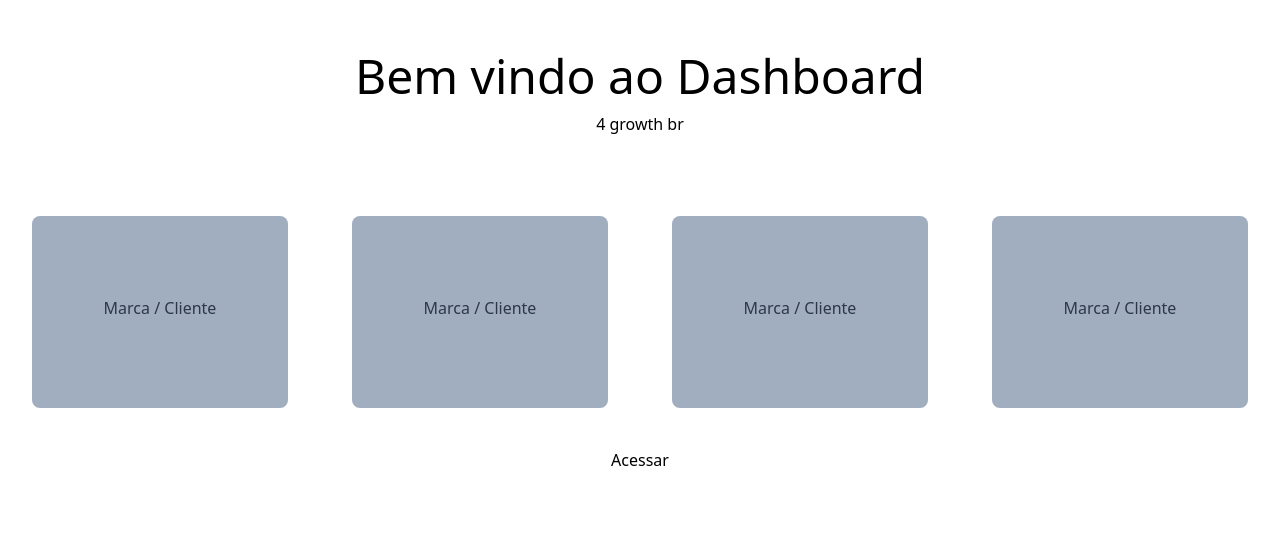
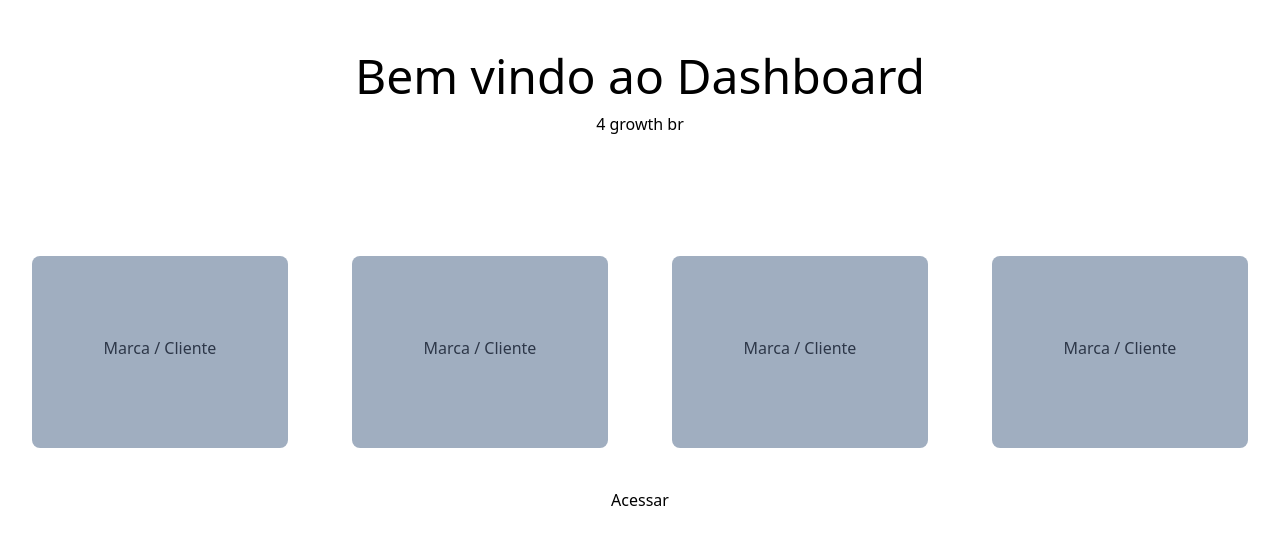
Before and after one commit to kauaa0361/dash-gt, a Next.js app: page / in a window 1280 px wide. Shown: the top 544 px of the page. Built offline with nearby package versions, Linux system fonts and the light colour scheme.

Commit message:
update Homepage

```diff
--- a/pages/index.jsx
+++ b/pages/index.jsx
@@ -31,7 +31,7 @@ export default function Home() {
 
 function CustomSection() {
   return(
-    <div className='w-64 h-48 bg-gray-500 rounded-lg hover:scale-125'>
+    <div className='mt-10 w-64 h-48 bg-gray-500 rounded-lg hover:scale-125'>
       <p className='mt-20 text-center text-gray-800'>Marca / Cliente</p>
     </div>
   )
```
